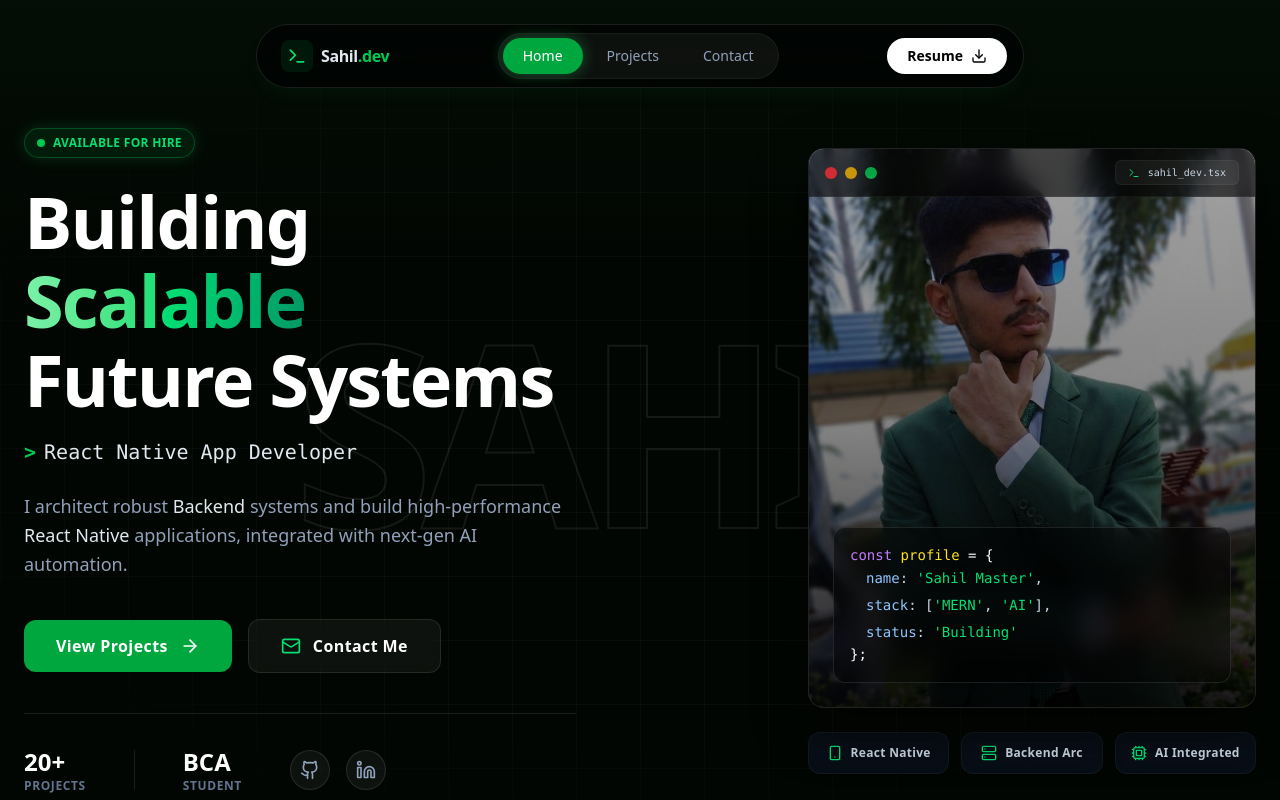
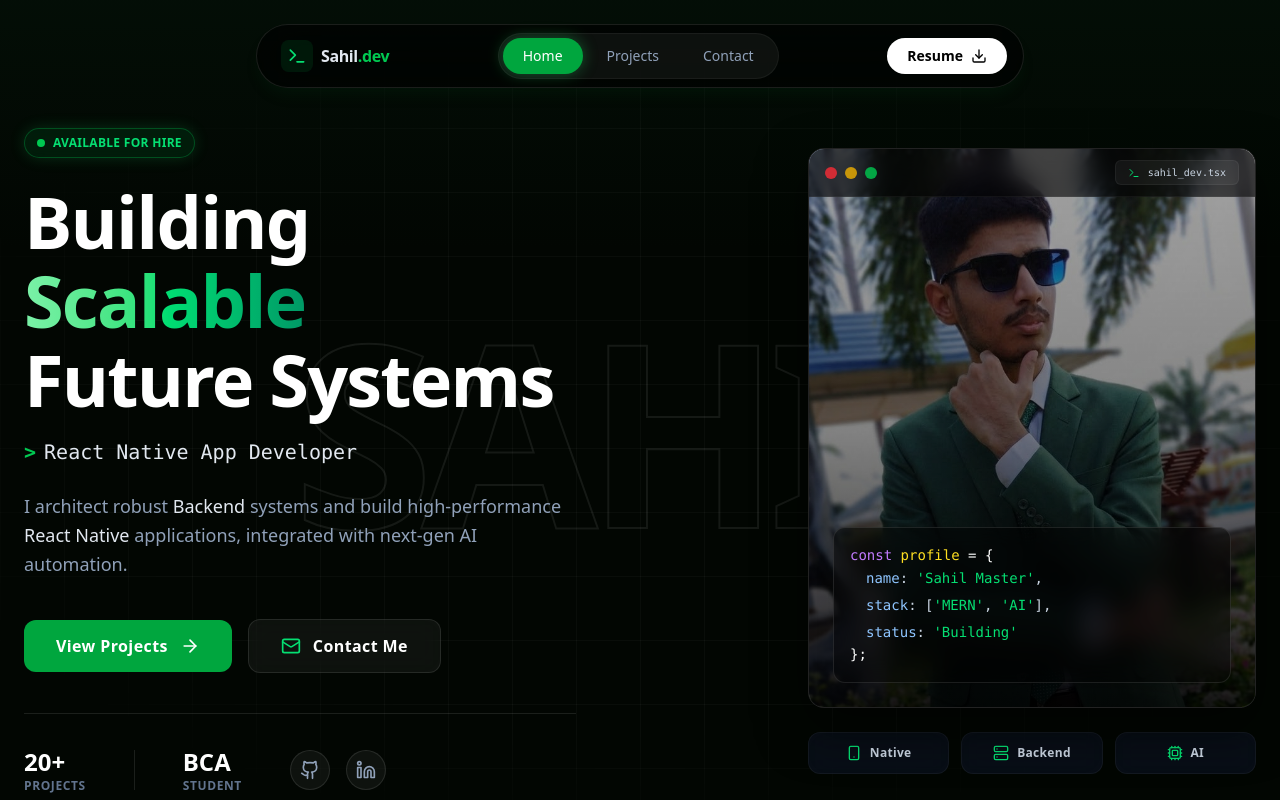
Before and after one commit to masterSahil/Portfolio, a React (Vite) app: page / in a window 1280 px wide. Shown: the top 800 px of the page. Built offline with nearby package versions, Linux system fonts and the light colour scheme.

Commit message:
updated 2.0

```diff
--- a/src/components/Hero.jsx
+++ b/src/components/Hero.jsx
@@ -227,9 +227,9 @@ const Hero = () => {
               }}
               className="w-full max-w-md mt-6 flex flex-wrap justify-center sm:justify-between gap-3"
             >
-              <TechBadge icon={Smartphone} text="React Native" />
-              <TechBadge icon={Server} text="Backend Arc" />
-              <TechBadge icon={Cpu} text="AI Integrated" />
+              <TechBadge icon={Smartphone} text="Native" />
+              <TechBadge icon={Server} text="Backend" />
+              <TechBadge icon={Cpu} text="AI" />
             </motion.div>
           </motion.div>
 
```
